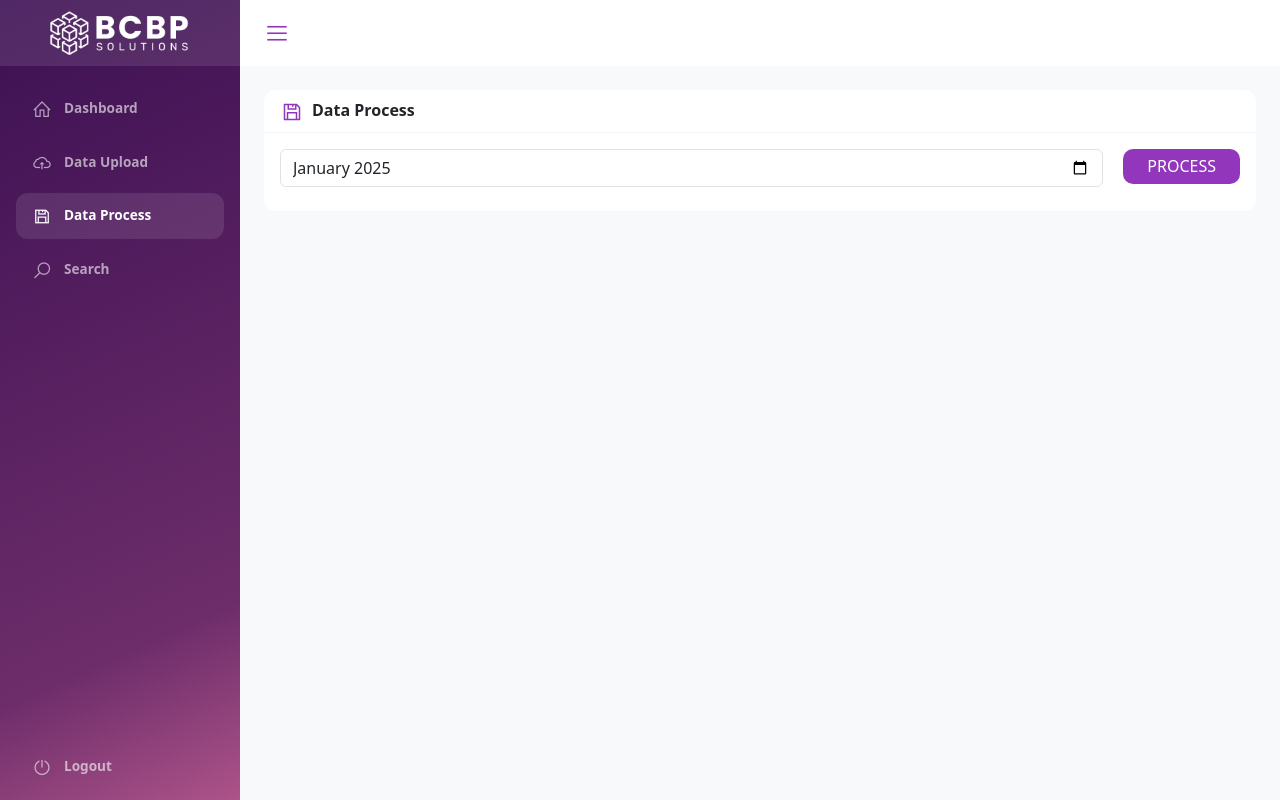
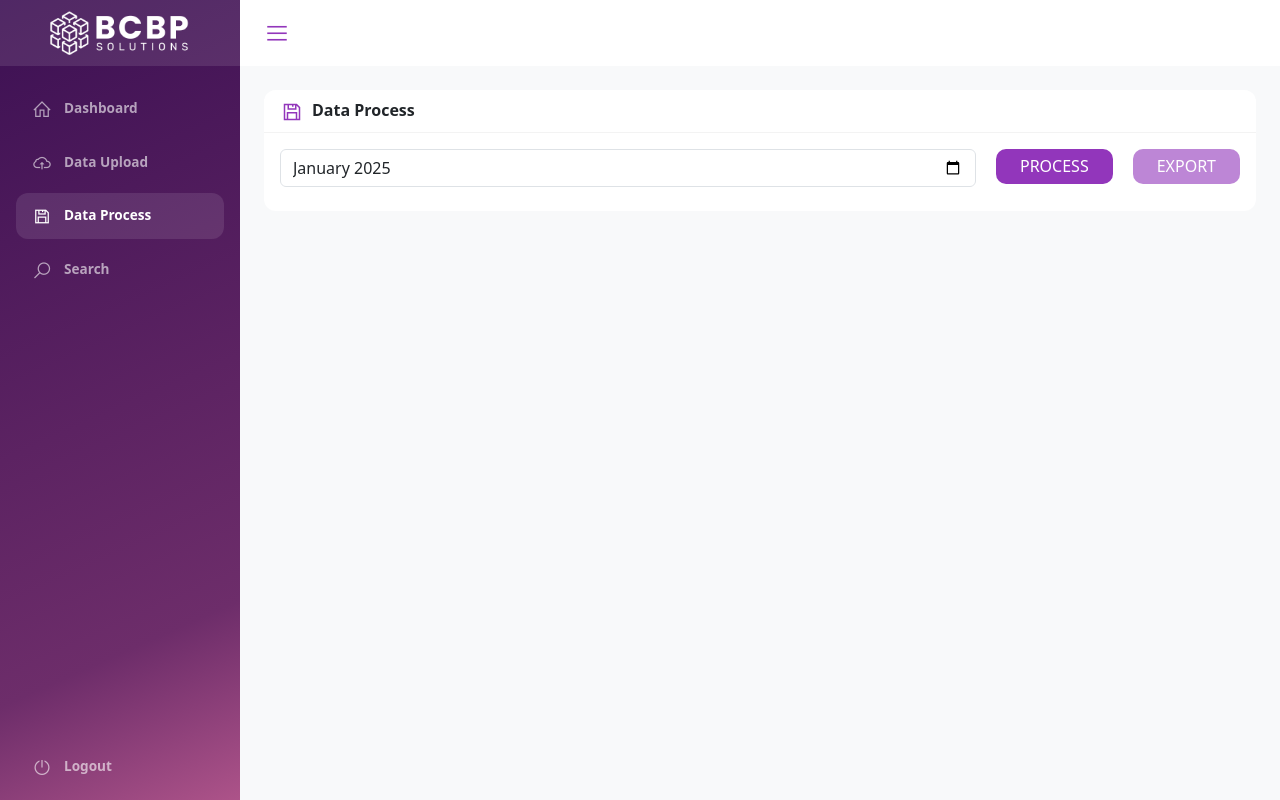
Before and after one commit to larapps/admin-app, a React (Create React App) app: page /data-process in a window 1280 px wide. Built offline with nearby package versions, Linux system fonts and the light colour scheme.

Commit message:
Basic export process

```diff
--- a/src/assets/css/dashboard.css
+++ b/src/assets/css/dashboard.css
@@ -377,3 +377,9 @@ body{
 	  transform: rotate(360deg);
 	}
   }
+
+  button.disabled-btn{
+	cursor: not-allowed !important;
+	opacity: 0.6;
+	pointer-events: none;
+  }
--- a/src/elements/Button.jsx
+++ b/src/elements/Button.jsx
@@ -4,7 +4,7 @@ function Button(props){
     return (
         <>
             <div className={"mb-3" +" "+props.alignment }>
-  	            <button type={props.type} className="btn-blue" onClick={props.onClick}>{props.value}</button>
+  	            <button type={props.type} className={"btn-blue " + props.additionalClass} onClick={props.onClick}>{props.value}</button>
             </div>
         </>
     )
--- a/src/sections/DataProcessSection.jsx
+++ b/src/sections/DataProcessSection.jsx
@@ -166,6 +166,7 @@ function DataProcessSection(){
     const [currentPage, setCurrentPage] = useState(1);
     const [totalCount, setTotalCount] = useState(0);
     const [showPagination, setShowPagination ] = useState(false);
+    const [btnDisabled, setBtnDisabled ] = useState(true);
 
     const [showLoader, setShowLoader] = useState(false);
 
@@ -216,6 +217,7 @@ function DataProcessSection(){
             }
         }
         ).then((processResponse) => {
+            setBtnDisabled(true);
             setShowPagination(false);
             if(processResponse.data === true){
                 loadPageCount();
@@ -247,6 +249,7 @@ function DataProcessSection(){
             }
           }
         ).then((processResponse) => {
+            setBtnDisabled(false);
             setRows(processResponse.data);
             setShowTable(true);
         }).catch((err) => {
@@ -269,6 +272,34 @@ function DataProcessSection(){
     }
 
 
+    const exportData = () => {
+      console.log("hello");
+      setShowLoader(true);
+
+      axios.post(
+        "http://localhost:8080/api/admin-service/data/exportEmpCostingSearchDetails",
+        {
+            "month": getDateFormatted($("#month-selector").val()),
+            "idTenant": "1"
+        },
+        {
+            headers: {
+            'Content-Type': 'application/json',
+            'Authorization': 'Bearer '+getCookie('token')
+            }
+      }).then((response) => {
+        setShowLoader(false);
+        const url = window.URL.createObjectURL(new Blob([response.data]));
+        const link = document.createElement('a');
+        link.href = url;
+        link.setAttribute('download', 'process-report-'+getDateFormatted($("#month-selector").val())+'.csv');
+        document.body.appendChild(link);
+        link.click();
+        // loadSuccessToast();
+      });
+    }
+
+
     return (
         <>
             <Card title="Data Process" icon="la-save">
@@ -276,6 +307,8 @@ function DataProcessSection(){
                     <DatePicker onChange={() => {}}/>
 
                     <Button type="button" value="PROCESS" onClick = {handleClick} alignment="align-right"/>
+
+                    <Button type="button" value="EXPORT" alignment="align-right" additionalClass={btnDisabled ? "disabled-btn" : ""} onClick = {exportData}/>
                 </div>
 
                 {
--- a/src/sections/DataSearchSection.jsx
+++ b/src/sections/DataSearchSection.jsx
@@ -233,6 +233,32 @@ function DataSearchSection(){
         });
     }
 
+    const exportData = () => {
+      console.log("hello");
+      setShowLoader(true);
+
+      axios.post(
+        "http://localhost:8080/api/admin-service/data/exportEmpCostingSearchDetails",
+        {
+            "month": getDateFormatted($("#month-selector").val()),
+            "idTenant": "1"
+        },
+        {
+            headers: {
+            'Content-Type': 'application/json',
+            'Authorization': 'Bearer '+getCookie('token')
+            }
+      }).then((response) => {
+        setShowLoader(false);
+        const url = window.URL.createObjectURL(new Blob([response.data]));
+        const link = document.createElement('a');
+        link.href = url;
+        link.setAttribute('download', 'search-report-'+getDateFormatted($("#month-selector").val())+'.csv');
+        document.body.appendChild(link);
+        link.click();
+    });
+    }
+
     useEffect(() => {
         searchData();
         console.log("page changed");
@@ -243,6 +269,7 @@ function DataSearchSection(){
         setShowTable(true);
         console.log("handleClick");
     }
+
     const changePage = (page) => {
         setPageNo(page - 1);
     }
@@ -272,6 +299,8 @@ function DataSearchSection(){
                     <DatePicker  onChange={() => {}} />
 
                     <Button type="button" value="SEARCH" alignment="align-right" onClick = {handleClick}/>
+
+                    <Button type="button" value="EXPORT" alignment="align-right" onClick = {exportData}/>
                 </div>
                 {
                     showTable ?
```
